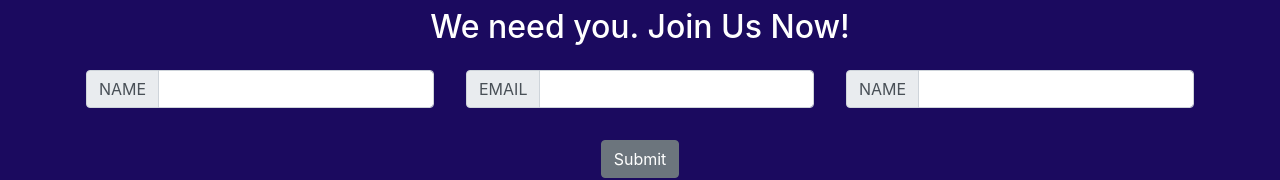
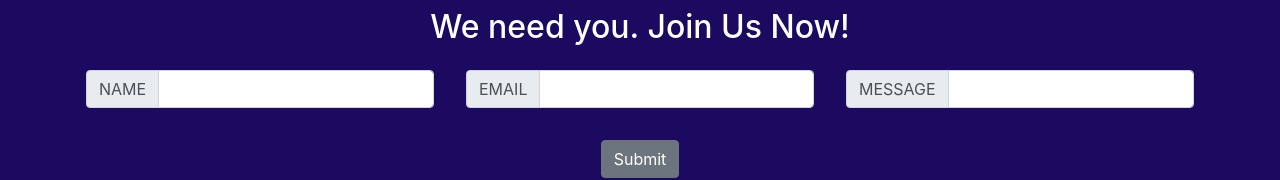
Before and after one commit to fire3chan/hksbu-web, a React (Create React App) app: page / in a window 1280 px wide. Shown: the part 2132-2312 px from the top of the page. Built offline with nearby package versions, Linux system fonts and the light colour scheme.

Commit message:
fire add website title and edit join us field

```diff
--- a/src/App.js
+++ b/src/App.js
@@ -23,6 +23,17 @@ class App extends React.Component {
       </div>
     );
   }
+  componentDidMount() {
+    document.title = "HKSBU"
+  }
+  // var Handler = React.createClass({
+  //   componentDidMount: function() {
+  //     someStore.fetchStuff(this.params.id, function(data) {
+  //       this.setState({data: data});
+  //       document.title = "Amazing Page | " + data.name;
+  //     }.bind(this));
+  //   }
+  // });
 }
 
 
--- a/src/component/JoinUs.js
+++ b/src/component/JoinUs.js
@@ -27,7 +27,7 @@ class JoinUs extends React.Component {
                     <div className="col-11 col-md-4 join-us-input-group">
                         <div className="input-group mb-3">
                             <div className="input-group-prepend">
-                                <span className="input-group-text" id="basic-addon3">NAME</span>
+                                <span className="input-group-text" id="basic-addon3">MESSAGE</span>
                             </div>
                             <input type="text" className="form-control" id="basic-url" aria-describedby="basic-addon3" />
                         </div>
```
